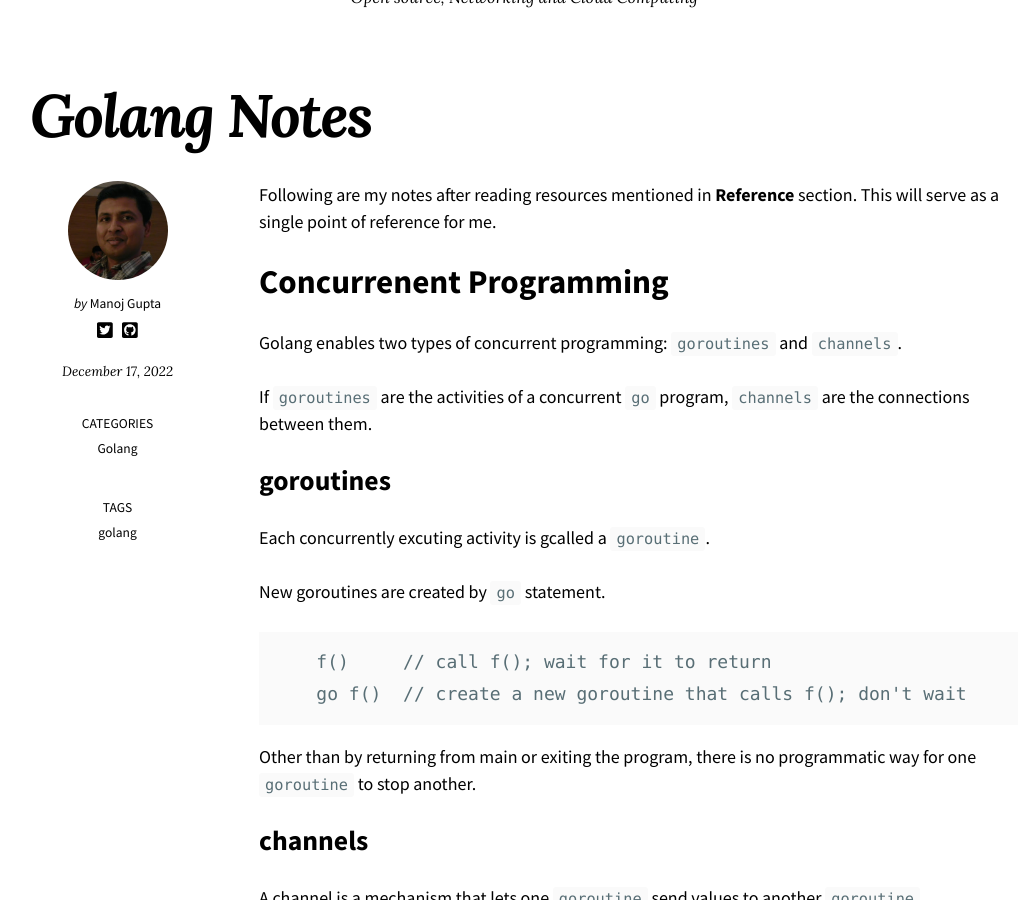
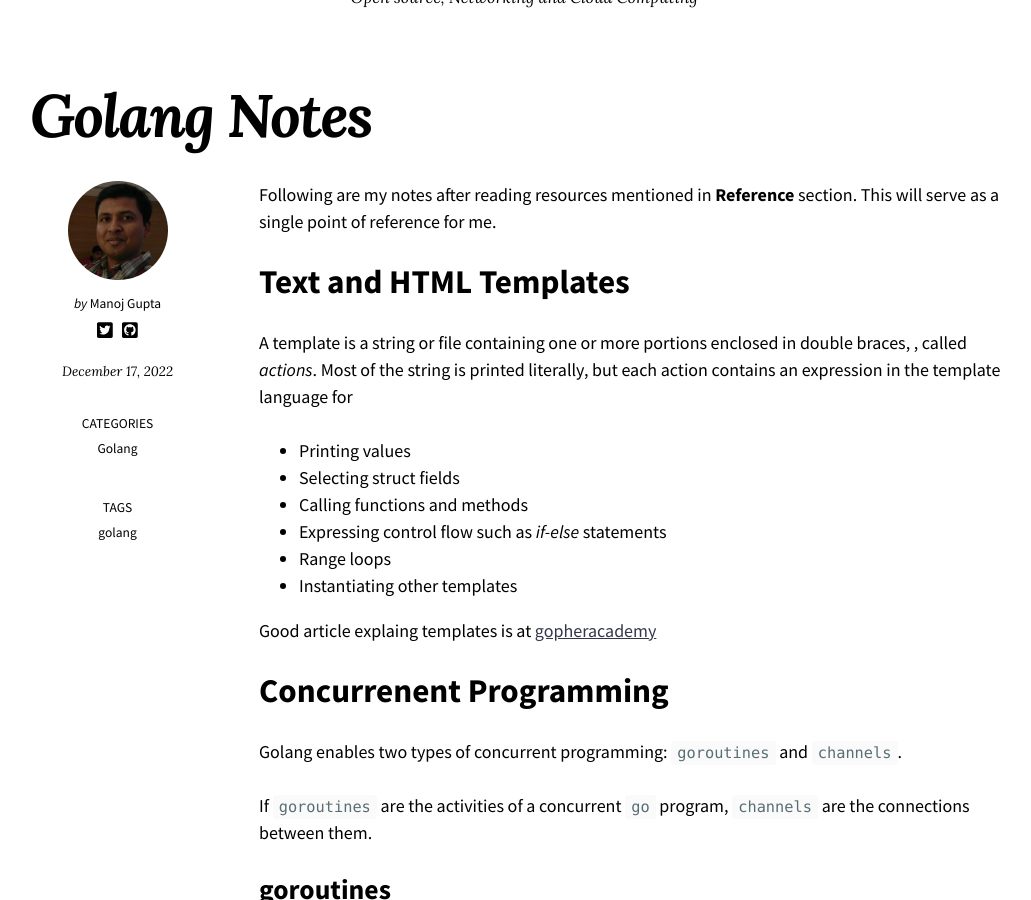
Before and after one commit to manoj-gupta/manoj-gupta.github.io, a Jekyll site: the page built from _posts/2022-12-17-Golang-Notes.md, in a window 1280 px wide and 900 px high, scrolled down 287 px. Shown: the whole window, without its empty margins (116-1147 px from the left). Built offline with Jekyll 4.4.1, drawn with Linux system fonts in a browser that asks for light colours; nearby versions of some CDN libraries.

Commit message:
Update 2022-12-17-Golang-Notes.md

```diff
--- a/_posts/2022-12-17-Golang-Notes.md
+++ b/_posts/2022-12-17-Golang-Notes.md
@@ -9,6 +9,16 @@ last_modified_at: 2022-12-18T14:25:52-05:00
 
 Following are my notes after reading resources mentioned in **Reference** section. This will serve as a single point of reference for me.
 
+# Text and HTML Templates
+A template is a string or file containing one or more portions enclosed in double braces, {{...}}, called *actions*. Most of the string is printed literally, but each action contains an expression in the template language for
+* Printing values
+* Selecting struct fields
+* Calling functions and methods
+* Expressing control flow such as *if-else* statements
+* Range loops
+* Instantiating other templates
+
+Good article explaing templates is at [gopheracademy](https://blog.gopheracademy.com/advent-2017/using-go-templates/)
 
 # Concurrenent Programming
 
@@ -128,5 +138,6 @@ There are two packages which uses CGO.
 # References
 
 * The Go Programming Language, Alan Donovan, B. Kernighan
+* [Gopheracademy](https://blog.gopheracademy.com)
 * [Internals of Go channels](https://shubhagr.medium.com/internals-of-go-channels-cf5eb15858fc)
 * [Statically compiling Go programs](https://www.arp242.net/static-go.html)
```
